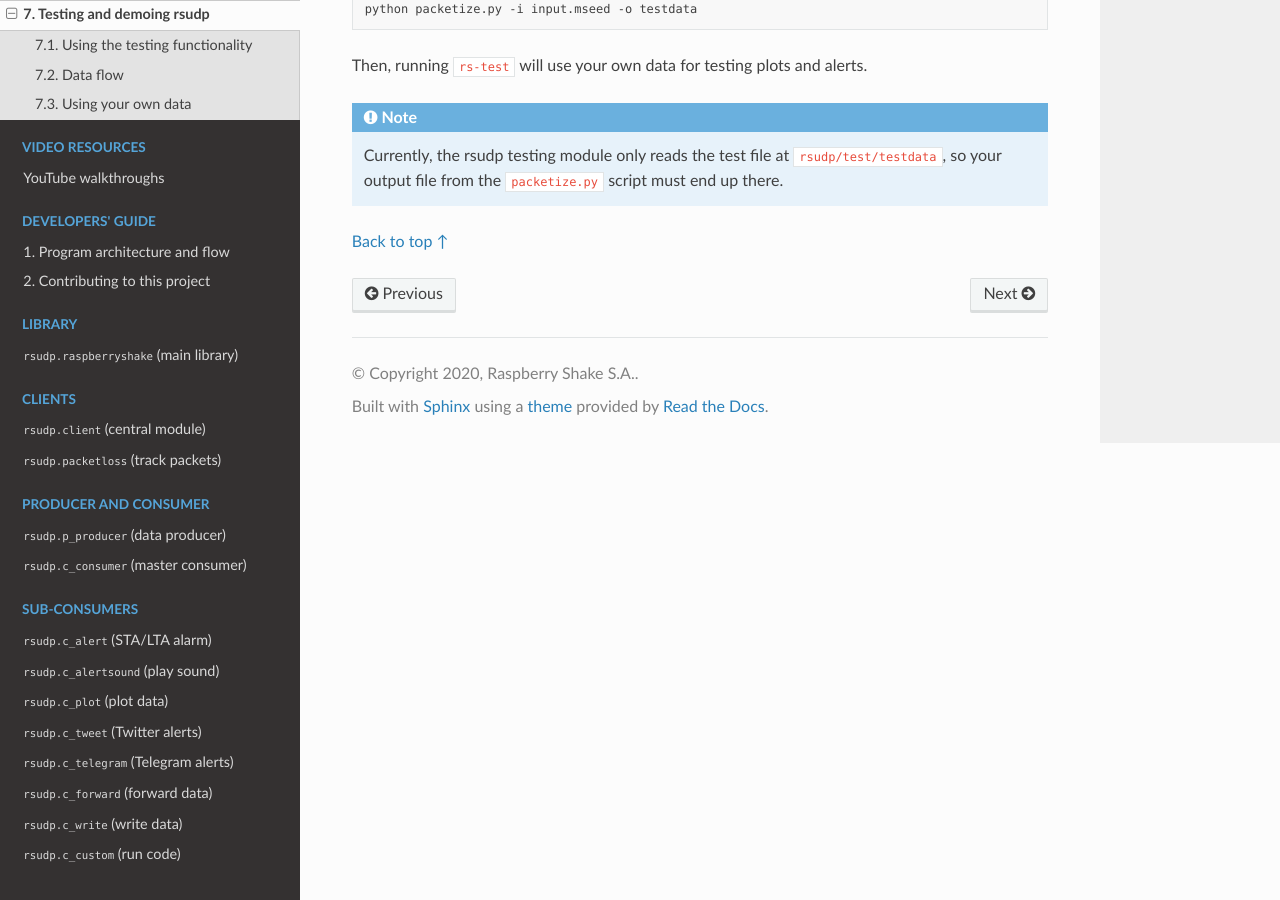
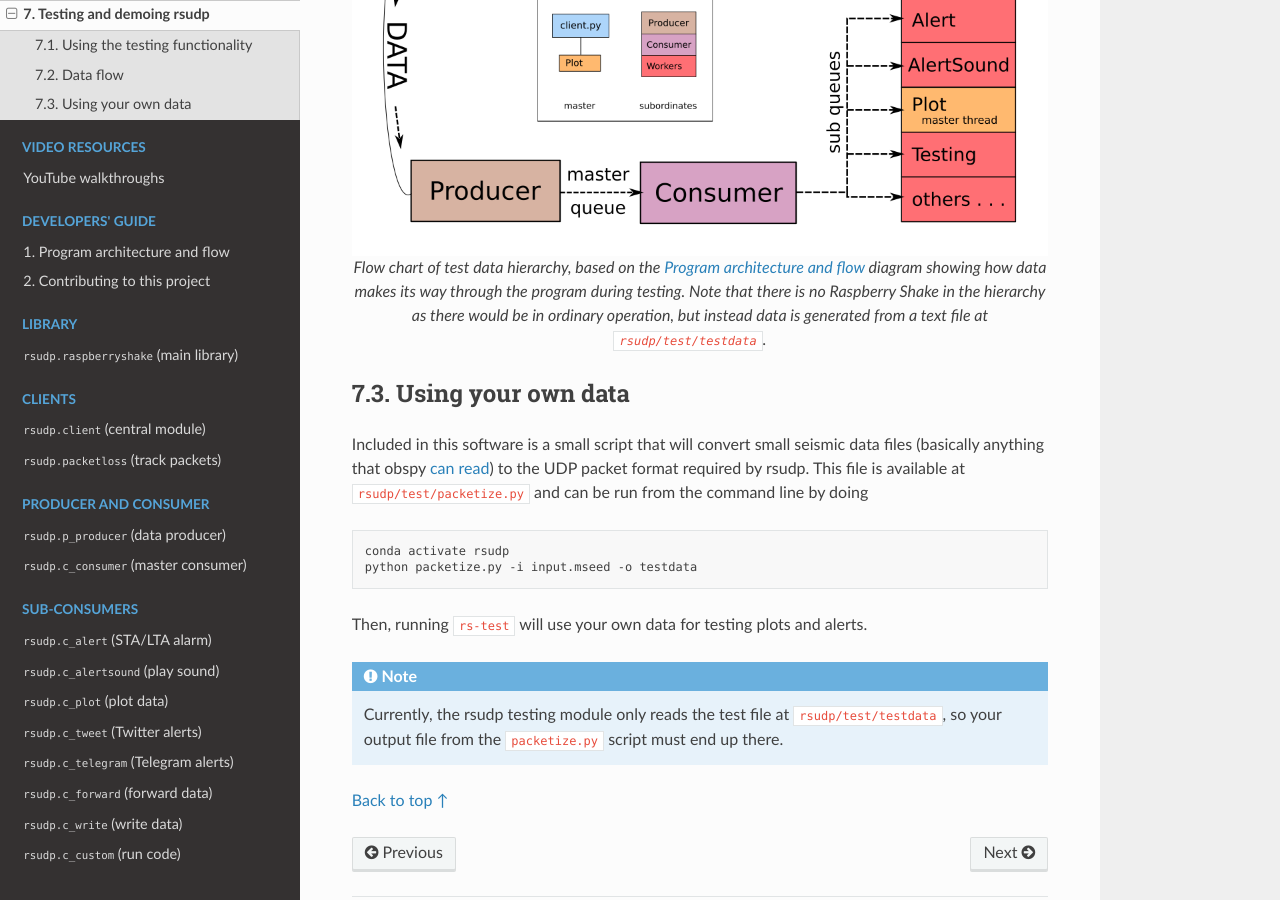
Before and after one commit to raspishake/rsudp, a Sphinx documentation site: the page built from docs/testing.rst, in a window 1280 px wide and 900 px high, scrolled down 1370 px. Built offline with Sphinx 7.4.7 and the Read the Docs theme 2.0.0, drawn with Linux system fonts in a browser that asks for light colours; the version number is read from the project's files by our own code.

Commit message:
adding test data flow diagram

```diff
--- a/docs/testing.rst
+++ b/docs/testing.rst
@@ -66,6 +66,17 @@ sends the individual lines in that file to the data port.
 The Producer then reads that data and data flow through the rest
 of the architecture continues as normal.
 
+.. _test_diagram:
+.. figure::  _static/test-flow.png
+    :align:   center
+
+    Flow chart of test data hierarchy,
+    based on the :ref:`flow` diagram showing how data
+    makes its way through the program during testing.
+    Note that there is no Raspberry Shake in the hierarchy
+    as there would be in ordinary operation, but instead
+    data is generated from a text file at
+    ``rsudp/test/testdata``.
 
 Using your own data
 =================================================
```
Also changed, not shown: docs/_static/test-flow.png (added), docs/_static/test-flow.svg (added).
